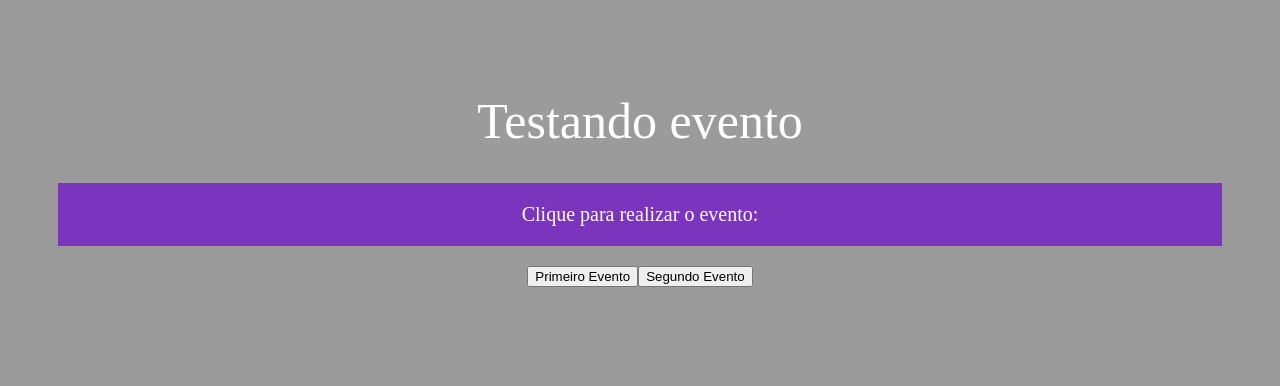
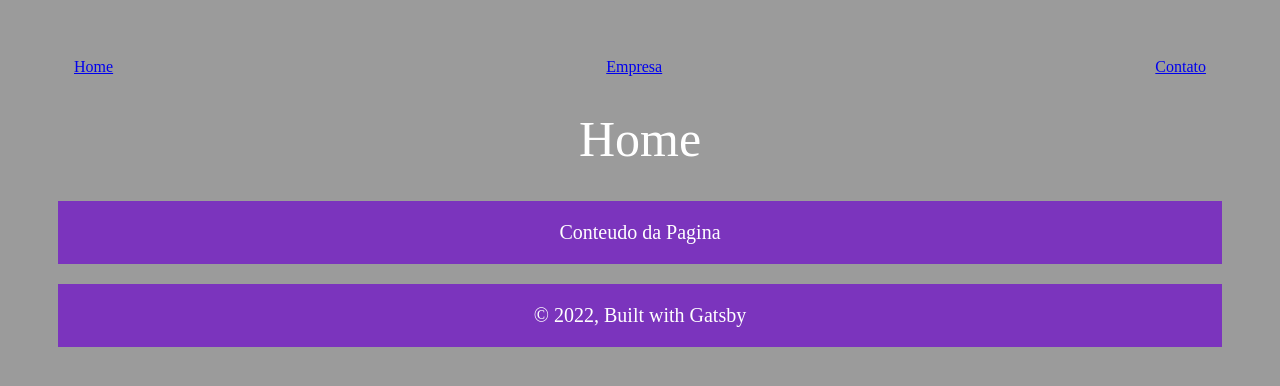
Before and after one commit to Alekinhos/ProjectReact, a React (Create React App) app: page / in a window 1280 px wide. Shown: the top 386 px of the page. Built offline with nearby package versions, Linux system fonts and the light colour scheme.

Commit message:
Implementacao do Router

```diff
--- a/package.json
+++ b/package.json
@@ -8,6 +8,7 @@
     "@testing-library/user-event": "^13.5.0",
     "react": "^18.2.0",
     "react-dom": "^18.2.0",
+    "react-router-dom": "^6.4.2",
     "react-scripts": "5.0.1",
     "web-vitals": "^2.1.4"
   },
--- a/src/App.js
+++ b/src/App.js
@@ -1,16 +1,25 @@
+import { BrowserRouter as Router, Route, Routes, Link } from 'react-router-dom'
+import Home from './pages/Home'
+import Empresa from './pages/Empresa'
+import Contato from './pages/Contato'
+import Navbar from './components/layout/Navbar'
+import Footer from './components/layout/Footer'
 
-import './App.css';
-import Evento from './components/Evento';
 
 function App() {
 
   return (
-    <div className="App">
-    <h1>Testando evento</h1>
-      <Evento />
-    </div>
-  );
+    <Router>
+        <Navbar />
+      <Routes>
+        <Route path="/" element={<Home />} />
+        <Route path="/empresa" element={<Empresa />} />
+        <Route path="/contato" element={<Contato />} />
+      </Routes>
+      <Footer />
+    </Router>
 
+  )
 }
 
 export default App;
--- /dev/null
+++ b/src/components/layout/Footer.js
@@ -0,0 +1,11 @@
+
+
+function Footer() {
+  return (
+    <footer>
+      <p>© {new Date().getFullYear()}, Built with Gatsby</p>
+    </footer>
+  )
+}
+
+export default Footer
--- /dev/null
+++ b/src/components/layout/Navbar.js
@@ -0,0 +1,16 @@
+import {Link} from 'react-router-dom'
+import styles from './Navbar.module.css'
+
+function Navbar(){
+    return (
+        <nav>
+        <ul className={styles.list}>
+            <li className={styles.item}><Link to="/">Home</Link></li>
+            <li className={styles.item}><Link to="/empresa">Empresa</Link></li>
+            <li className={styles.item}><Link to="/contato">Contato</Link></li>
+        </ul>
+        </nav>
+    )
+}
+
+export default Navbar
--- /dev/null
+++ b/src/components/layout/Navbar.module.css
@@ -0,0 +1,13 @@
+.list{
+    display: flex;
+    flex-direction: row;
+    justify-content: space-between;
+    align-items: center;
+    list-style: none;
+    padding: 0;
+    margin: 0;
+}
+
+.item{
+    padding: 0 1rem;
+}
--- /dev/null
+++ b/src/pages/Contato.js
@@ -0,0 +1,10 @@
+function Contato() {
+    return (
+      <div>
+        <h1>Contato</h1>
+        <p>Conteudo da Pagina</p>
+      </div>
+    )
+  }
+
+  export default Contato;
--- /dev/null
+++ b/src/pages/Empresa.js
@@ -0,0 +1,10 @@
+function Empresa() {
+    return (
+      <div>
+        <h1>Empresa</h1>
+        <p>Conteudo da Pagina</p>
+      </div>
+    )
+  }
+
+  export default Empresa;
--- /dev/null
+++ b/src/pages/Home.js
@@ -0,0 +1,10 @@
+function Home() {
+  return (
+    <div>
+      <h1>Home</h1>
+      <p>Conteudo da Pagina</p>
+    </div>
+  )
+}
+
+export default Home;
```
Also changed, not shown: 1 other file (tests, documents, lock files or other folders).
